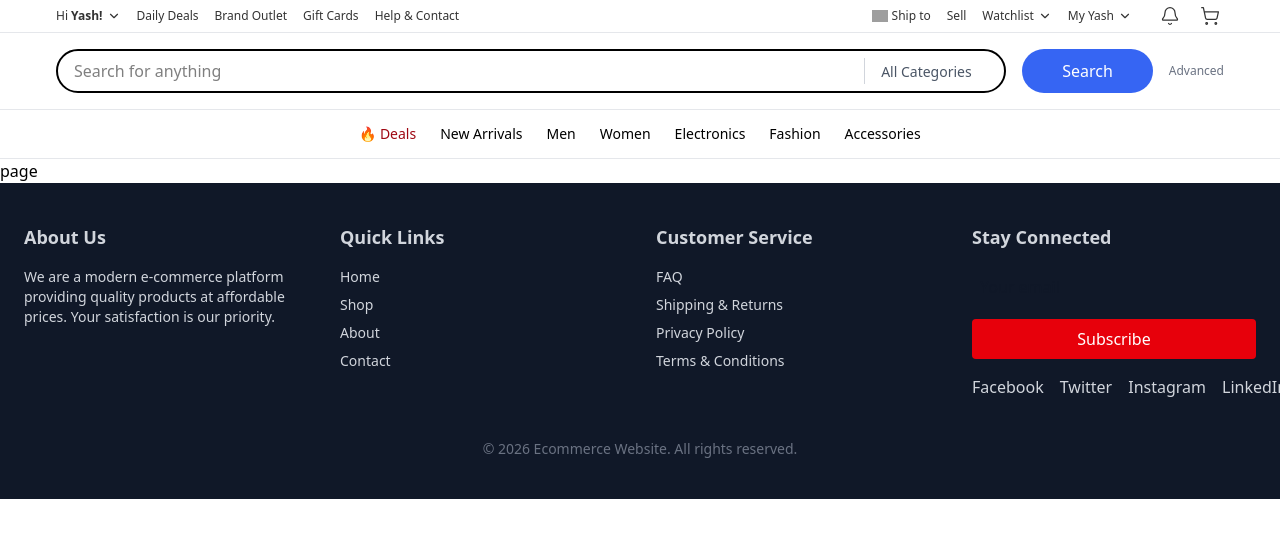
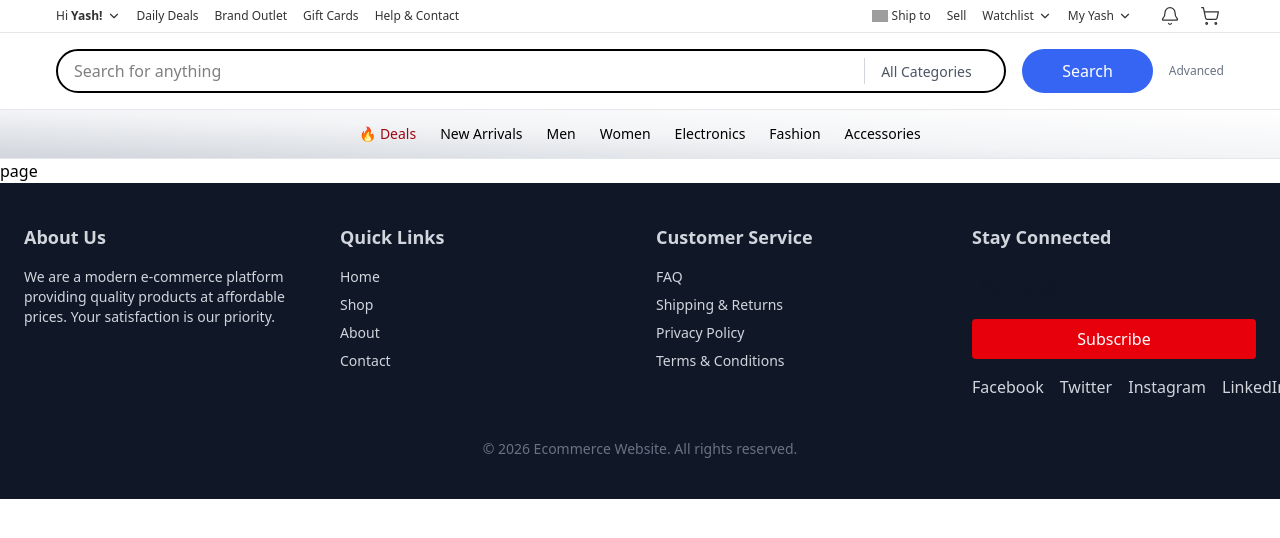
Before and after one commit to yasarahasini/Ecommerce-website, a Next.js app in the folder frontend/: page / in a window 1280 px wide. Shown: the top 538 px of the page. Built offline with nearby package versions, Linux system fonts and the light colour scheme; grey boxes are pictures that could not be loaded.

Commit message:
update pages

```diff
--- a/frontend/app/components/subnav.tsx
+++ b/frontend/app/components/subnav.tsx
@@ -4,7 +4,7 @@ import Link from "next/link"
 
 const SubNav = () => {
   return (
-    <div className="w-full px-20  flex items-center justify-center text-center bg-white text-black border-b border-gray-200 ">
+    <div className="w-full px-20  flex items-center justify-center text-center bg-gradient-to-tr from-gray-300 via-gray-100 to-white text-black border-b border-gray-200 ">
       <div className="max-w-7xl mx-auto px-4">
         <nav className="flex items-center gap-6 h-12 overflow-x-auto text-sm font-medium">
 
```
